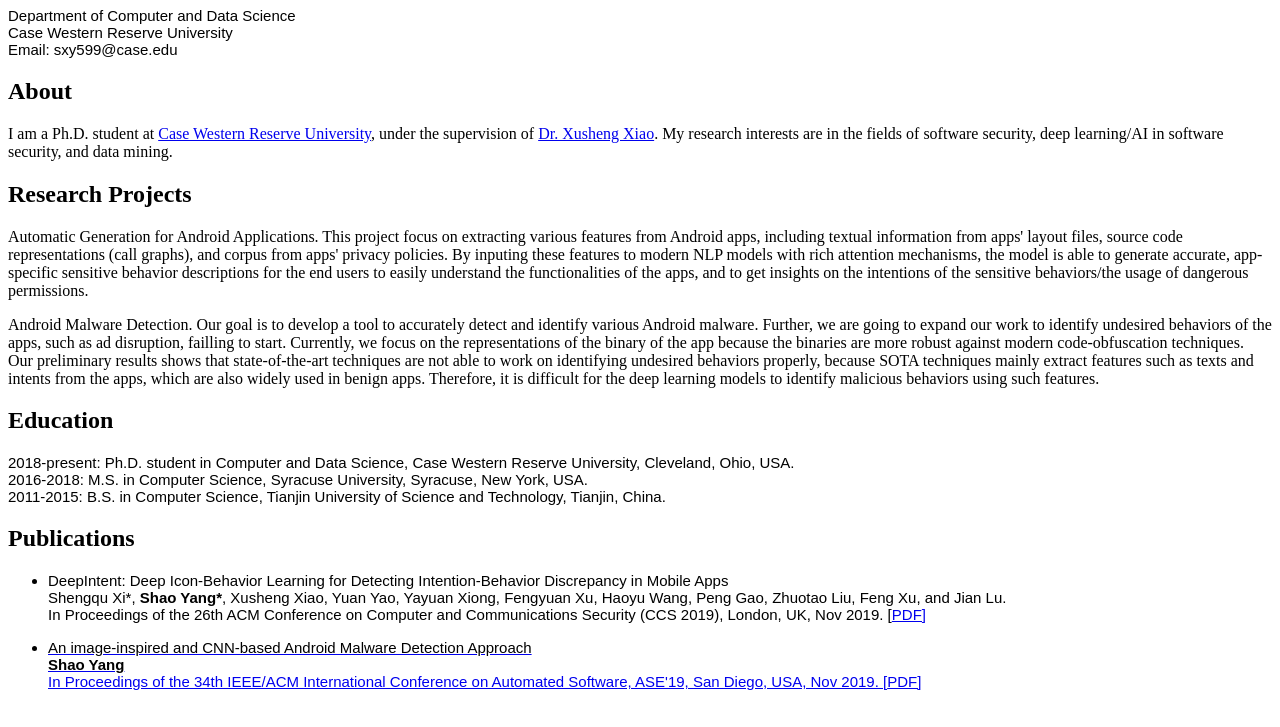
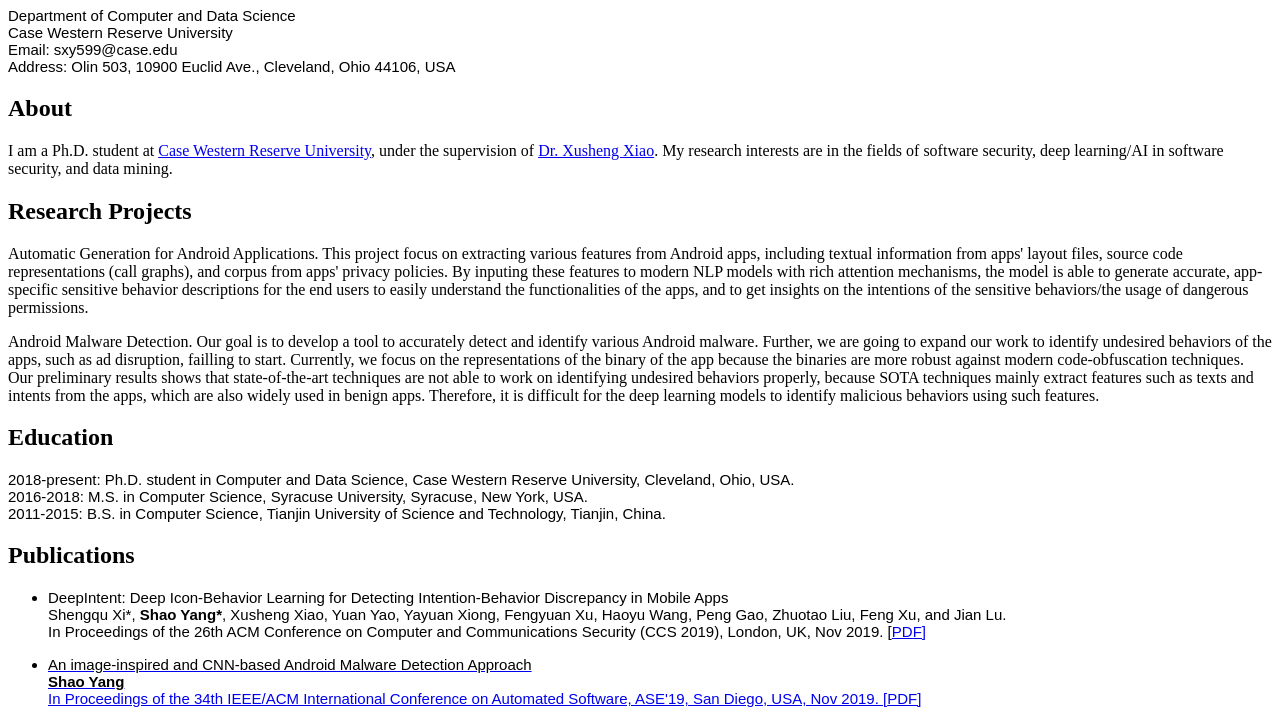
Before and after one commit to ShaoYang1992/ShaoYang1992.github.io, a plain HTML site: page index.html in a window 1280 px wide. Shown: the part 73-800 px from the top of the page. Drawn offline with Linux system fonts and the light colour scheme.

Commit message:
Update index.html

```diff
--- a/index.html
+++ b/index.html
@@ -5,6 +5,7 @@
 <p style="font-family:arial;color:black;font-size:15px;margin:0 auto">Department of Computer and Data Science</p>
 <p style="font-family:arial;color:black;font-size:15px;margin:0 auto">Case Western Reserve University</p>
 <p style="font-family:arial;color:black;font-size:15px;margin:0 auto">Email: sxy599@case.edu</p>
+<p style="font-family:arial;color:black;font-size:15px;margin:0 auto">Address: Olin 503, 10900 Euclid Ave., Cleveland, Ohio 44106, USA</p>
 <h2>About</h2>
 <p>I am a Ph.D. student at <a href="https://case.edu/" target="_blank">Case Western Reserve University</a>, under the supervision of <a href="https://engineering.case.edu/groups/xusheng-xiao/" target="_blank">Dr. Xusheng Xiao</a>. My research interests are in the fields of software security, deep learning/AI in software security, and data mining. </p>
 <h2>Research Projects</h2>
```
